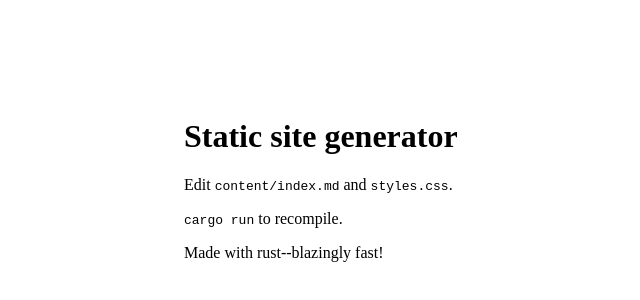
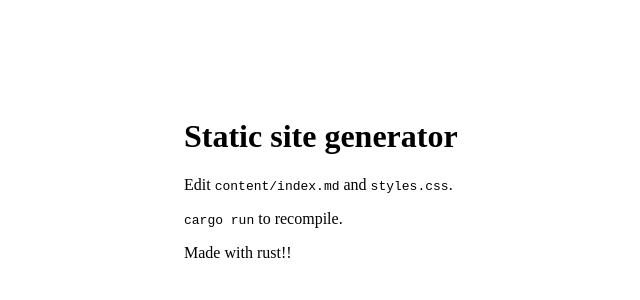
Before and after one commit to 3nya/static-site-generator, a plain HTML site: page index.html in a window 1280 px wide. Shown: the part 74-374 px from the top of the page, without its empty margins (8-648 px from the left). Drawn offline with Linux system fonts and the light colour scheme.

Commit message:
oops forgot to run before pushing

```diff
--- a/index.html
+++ b/index.html
@@ -6,6 +6,6 @@
 <h1>Static site generator</h1>
 <p>Edit <code>content/index.md</code> and <code>styles.css</code>.</p>
 <p><code>cargo run</code> to recompile.</p>
-<p>Made with rust--blazingly fast!</p>
+<p>Made with rust!!</p>
 </body>
 </html>
```
